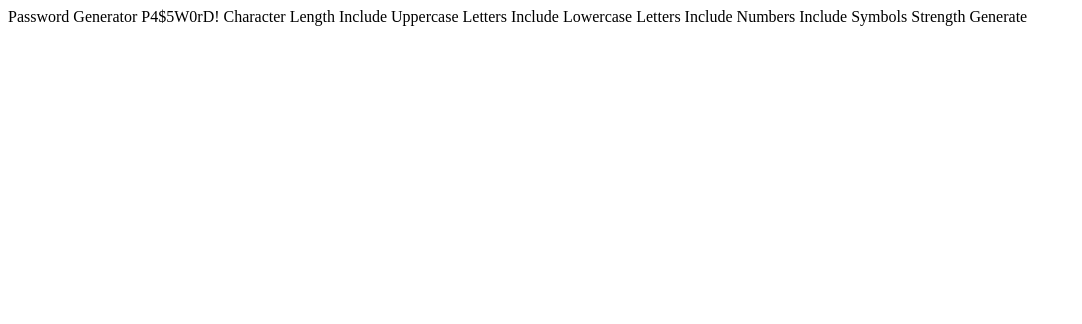
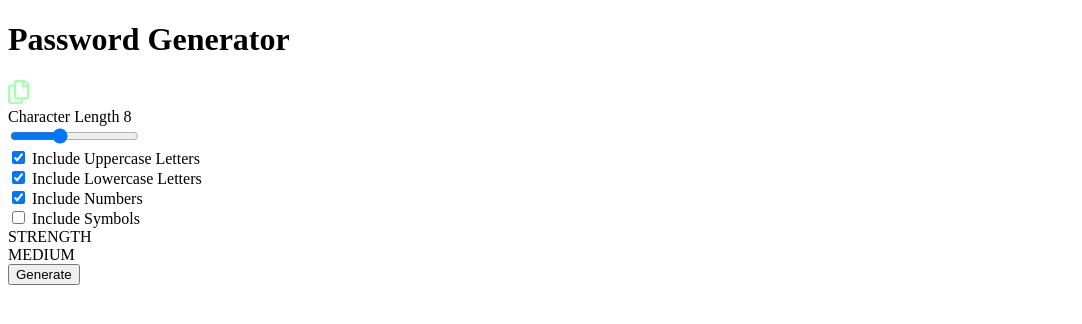
Before and after one commit to ysm0706glee/Password-generator-app, a plain HTML site: page starter-code/index.html in a window 1280 px wide. Shown: the whole page, without its empty margins (0-1082 px from the left). Drawn offline with Linux system fonts and the light colour scheme.

Commit message:
update index.html

```diff
--- a/starter-code/index.html
+++ b/starter-code/index.html
@@ -1,29 +1,69 @@
 <!DOCTYPE html>
 <html lang="en">
-<head>
-  <meta charset="UTF-8">
-  <meta name="viewport" content="width=device-width, initial-scale=1.0">
-
-  <link rel="icon" type="image/png" sizes="32x32" href="./assets/images/favicon-32x32.png">
-
-  <title>Frontend Mentor | Password generator app</title>
-</head>
-<body>
-
-  Password Generator
-
-  P4$5W0rD!
-
-  Character Length
-
-  Include Uppercase Letters
-  Include Lowercase Letters
-  Include Numbers
-  Include Symbols
-
-  Strength
-
-  Generate
-
-</body>
+  <head>
+    <meta charset="UTF-8" />
+    <meta name="viewport" content="width=device-width, initial-scale=1.0" />
+    <link rel="stylesheet" href="./styles.css" />
+    <script defer src="./main.js"></script>
+    <title>Password Generator App</title>
+  </head>
+  <body>
+    <main class="main">
+      <h1 class="main-title">Password Generator</h1>
+      <div class="password-display">
+        <span class="generated-password"></span>
+        <img
+          class="copy-icon"
+          src="./assets/images/icon-copy.svg"
+          alt="Copy password"
+        />
+      </div>
+      <div class="settings">
+        <div class="setting password-length-setting">
+          <div class="password-length-setting-header">
+            <label class="label" for="password-length">Character Length</label>
+            <span class="character-length-display">8</span>
+          </div>
+          <input
+            class="input password-length-input"
+            type="range"
+            id="password-length"
+            name="password-length"
+            min="1"
+            max="20"
+            value="8"
+          />
+        </div>
+        <div class="setting">
+          <input class="checkbox" type="checkbox" id="uppercase" checked />
+          <label for="uppercase">Include Uppercase Letters</label>
+        </div>
+        <div class="setting">
+          <input class="checkbox" type="checkbox" id="lowercase" checked />
+          <label for="lowercase">Include Lowercase Letters</label>
+        </div>
+        <div class="setting">
+          <input class="checkbox" type="checkbox" id="numbers" checked />
+          <label for="numbers">Include Numbers</label>
+        </div>
+        <div class="setting">
+          <input class="checkbox" type="checkbox" id="symbols" />
+          <label for="symbols">Include Symbols</label>
+        </div>
+        <div class="strength-indicator">
+          <span class="strength-indicator-label">STRENGTH</span>
+          <div class="strength-indicator-details">
+            <span class="strength-indicator-level">MEDIUM</span>
+            <div class="strength-indicator-bars">
+              <div class="bar"></div>
+              <div class="bar"></div>
+              <div class="bar"></div>
+              <div class="bar"></div>
+            </div>
+          </div>
+        </div>
+        <button class="generate-button">Generate</button>
+      </div>
+    </main>
+  </body>
 </html>
```
